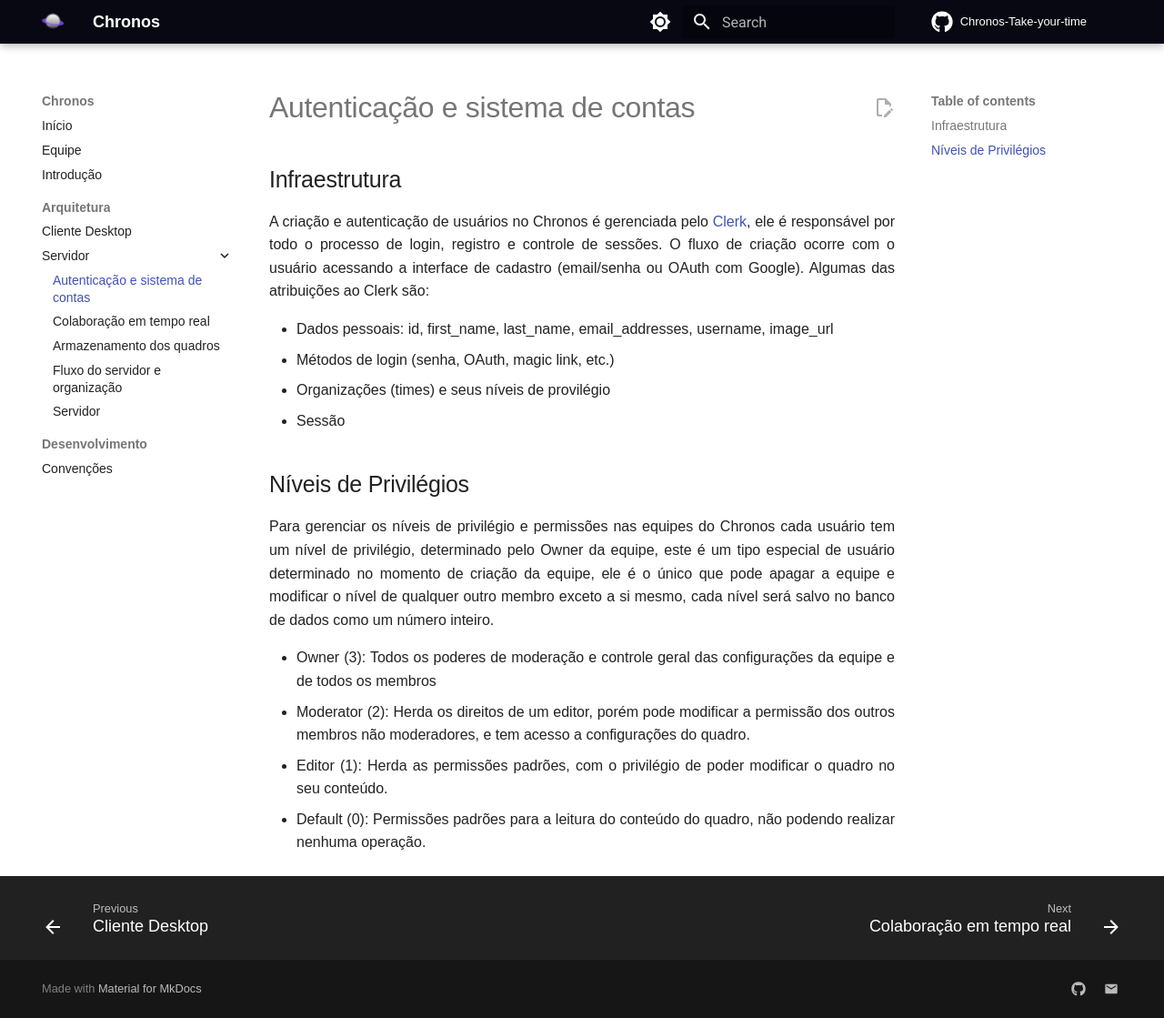
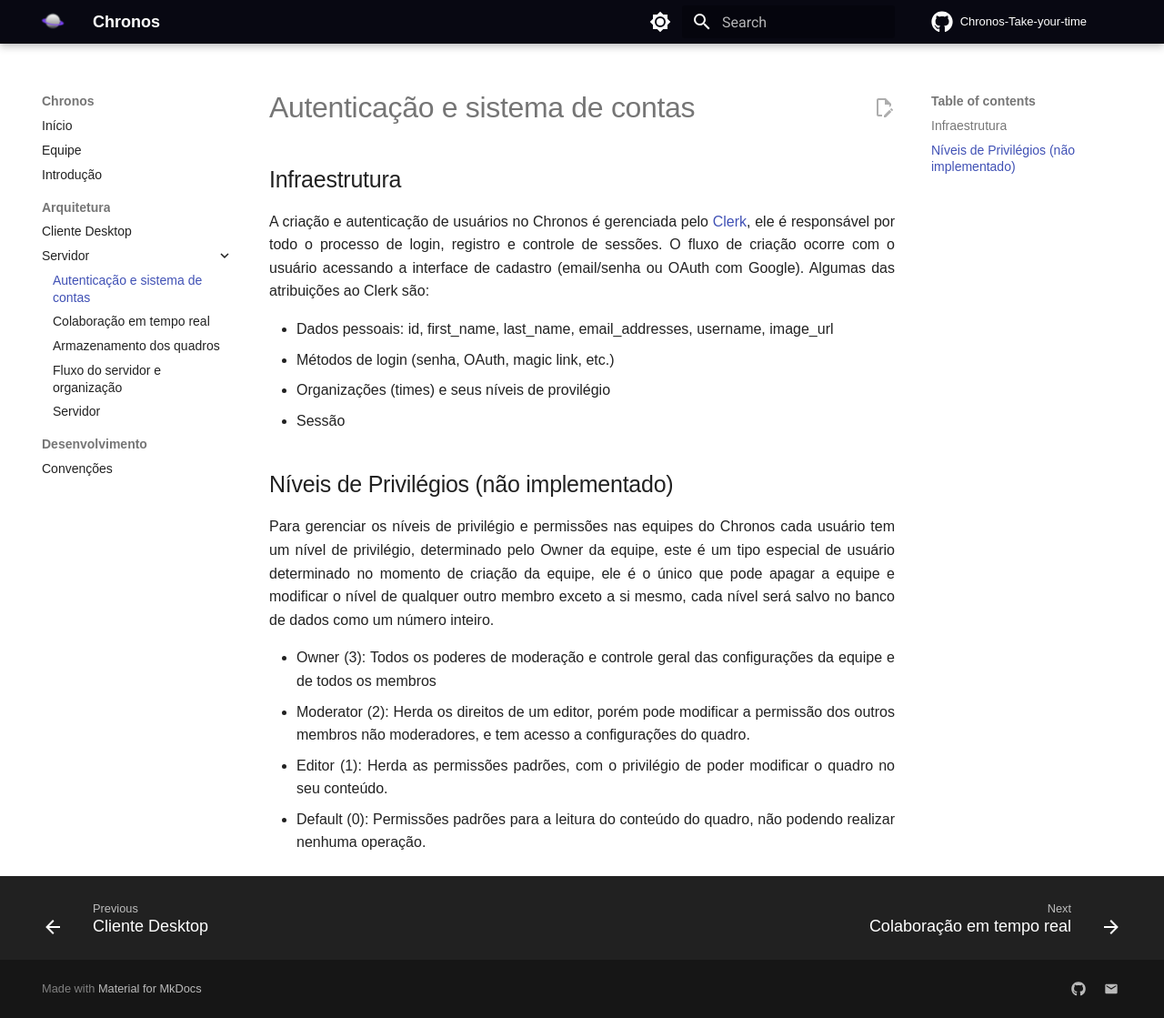
Before and after one commit to chronos-take-your-time/wiki, an MkDocs documentation site: the page built from docs/arquitetura/servidor/autenticação-e-contas.md, in a window 1280 px wide and 1119 px high. Shown: the whole window at 91% size. Built offline with MkDocs 1.6.1 and Material for MkDocs 9.7.7, drawn with Linux system fonts in a browser that asks for light colours; some web fonts are replaced.

Commit message:
docs(autenticação-e-contas): not implemented

```diff
--- a/docs/arquitetura/servidor/autenticação-e-contas.md
+++ b/docs/arquitetura/servidor/autenticação-e-contas.md
@@ -9,7 +9,7 @@ A criação e autenticação de usuários no Chronos é gerenciada pelo [Clerk](
 - Organizações (times) e seus níveis de provilégio
 - Sessão
 
-## Níveis de Privilégios
+## Níveis de Privilégios (não implementado)
 
 Para gerenciar os níveis de privilégio e permissões nas equipes do Chronos cada usuário tem um nível de privilégio, determinado pelo Owner da equipe, este é um tipo especial de usuário determinado no momento de criação da equipe, ele é o único que pode apagar a equipe e modificar o nível de qualquer outro membro exceto a si mesmo, cada nível será salvo no banco de dados como um número inteiro.
 
```
